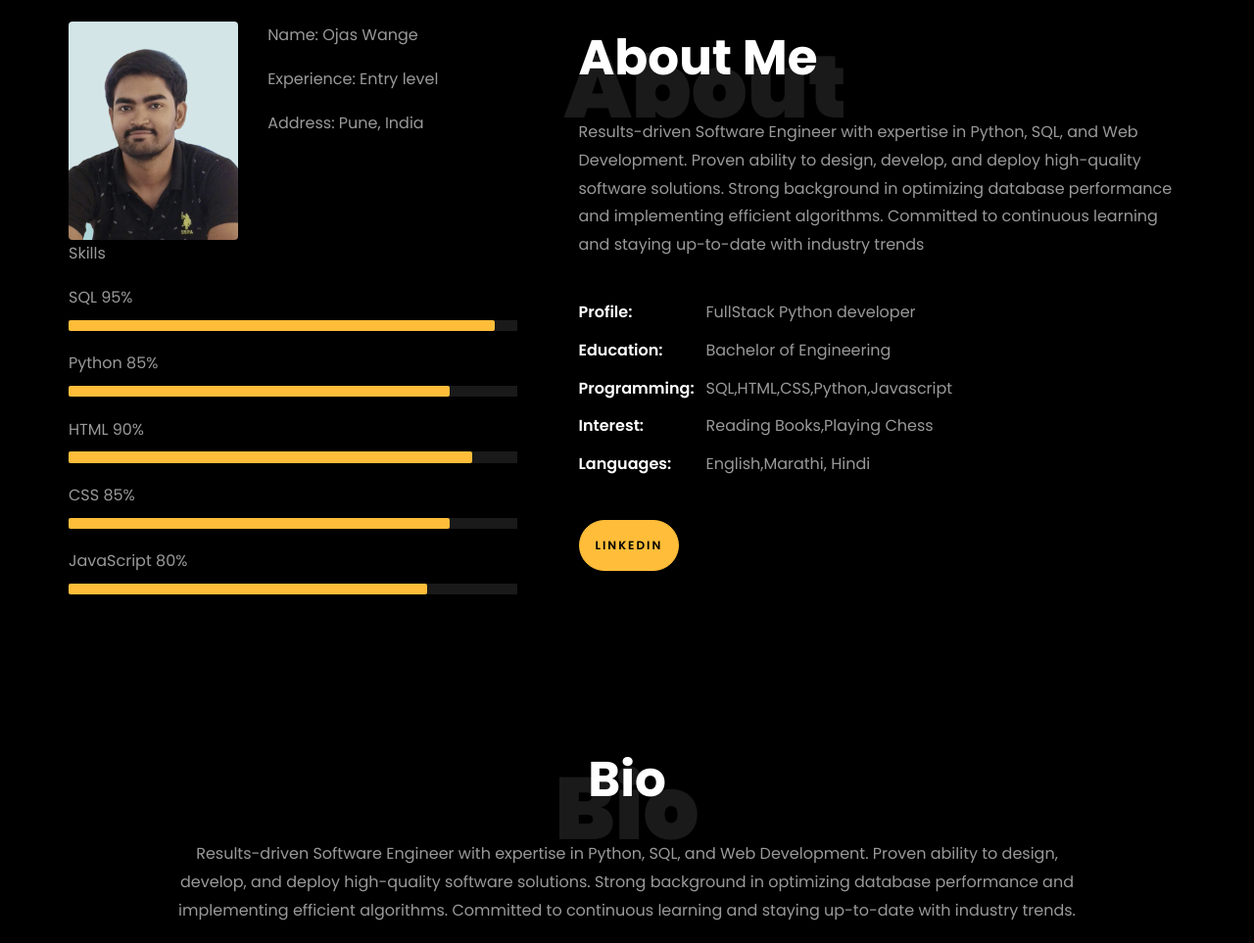
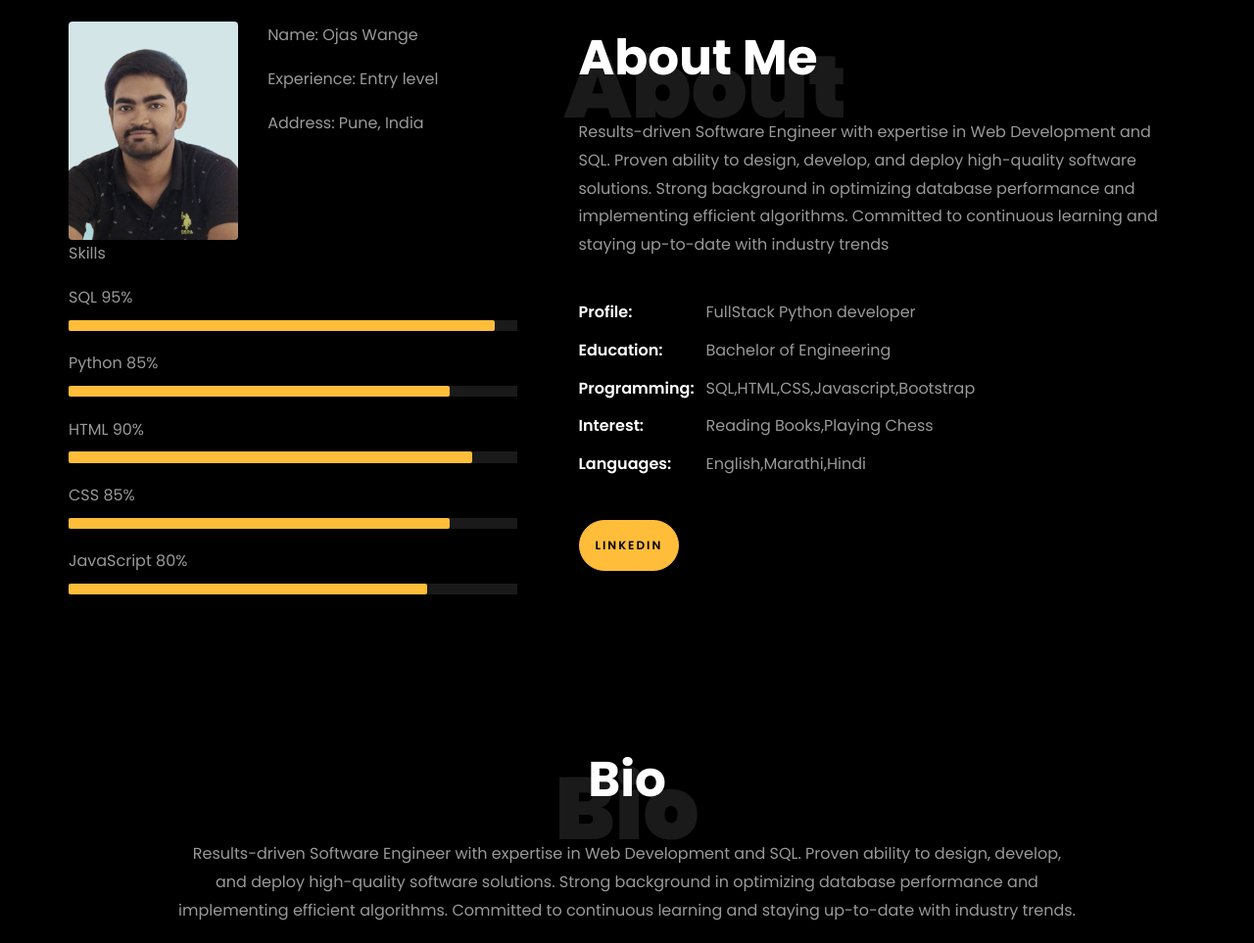
Before and after one commit to ojas-07/ojas-07.github.io, a plain HTML site: page index.html in a window 1280 px wide. Shown: the part 840-1803 px from the top of the page at 98% size. Drawn offline with Linux system fonts and the light colour scheme; files whose address does not match are found by name.

Commit message:
Update index.html

```diff
--- a/index.html
+++ b/index.html
@@ -160,10 +160,10 @@
 
 						// Create an array of typing text
 						const typingTexts = [
-						' Full Stack  ',
+
 						// Comment has been passed
 						//'YouTuber  ',
-						'Python Developer  '
+						'Web Developer  '
 						];
 
 						// Create a function to display the typing animation for a given text
@@ -274,18 +274,18 @@
 								<h1 class="big">About</h1>
 								<h2 class="mb-4">About Me</h2>
 
-								<p>Results-driven Software Engineer with expertise in Python, SQL, and Web Development. Proven ability to design, develop, and deploy high-quality software solutions. Strong background in optimizing database performance and implementing efficient algorithms. Committed to continuous learning and staying up-to-date with industry trends
+								<p>Results-driven Software Engineer with expertise in Web Development and SQL. Proven ability to design, develop, and deploy high-quality software solutions. Strong background in optimizing database performance and implementing efficient algorithms. Committed to continuous learning and staying up-to-date with industry trends
 									</p>
 								<ul class="about-info mt-4 px-md-0 px-2">
 									<li class="d-flex"><span>Profile:</span> <span> FullStack Python developer</span></li>
 									<!-- Comment has been passed  -->
 									<!-- <li class="d-flex"><span>Domain:</span> <span>Retail, Ecommerce, BFSI &amp; Digital Marketing</span></li> -->
 									<li class="d-flex"><span>Education:</span> <span>Bachelor of Engineering</span></li>
-									<li class="d-flex"><span>Programming:</span> <span>SQL,HTML,CSS,Python,Javascript</span></li>
+									<li class="d-flex"><span>Programming:</span> <span>SQL,HTML,CSS,Javascript,Bootstrap</span></li>
 									<!-- Comment HAs been Passed  -->
 									<!-- <li class="d-flex"><span>Other Skills:</span> <span>Cloud, PySpark, Excel, Git, JIRA, Google Analytics &amp; SEO</span></li> -->
 									<li class="d-flex"><span>Interest:</span> <span>Reading Books,Playing Chess</span></li>
-									<li class="d-flex"><span>Languages:</span> <span>English,Marathi, Hindi</span></li>
+									<li class="d-flex"><span>Languages:</span> <span>English,Marathi,Hindi</span></li>
 								</ul>
 							</div>
 						</div>
@@ -315,7 +315,7 @@
           <div class="col-md-10 heading-section text-center ftco-animate">
           	<h1 class="big big-2">Bio</h1>
             <h2 class="mb-4">Bio</h2>
-            <p>Results-driven Software Engineer with expertise in Python, SQL, and Web Development. Proven ability to design, develop, and deploy high-quality software solutions. Strong background in optimizing database performance and implementing efficient algorithms. Committed to continuous learning and staying up-to-date with industry trends.
+            <p>Results-driven Software Engineer with expertise in Web Development and SQL. Proven ability to design, develop, and deploy high-quality software solutions. Strong background in optimizing database performance and implementing efficient algorithms. Committed to continuous learning and staying up-to-date with industry trends.
 				</p>
           </div>
         </div>
```
